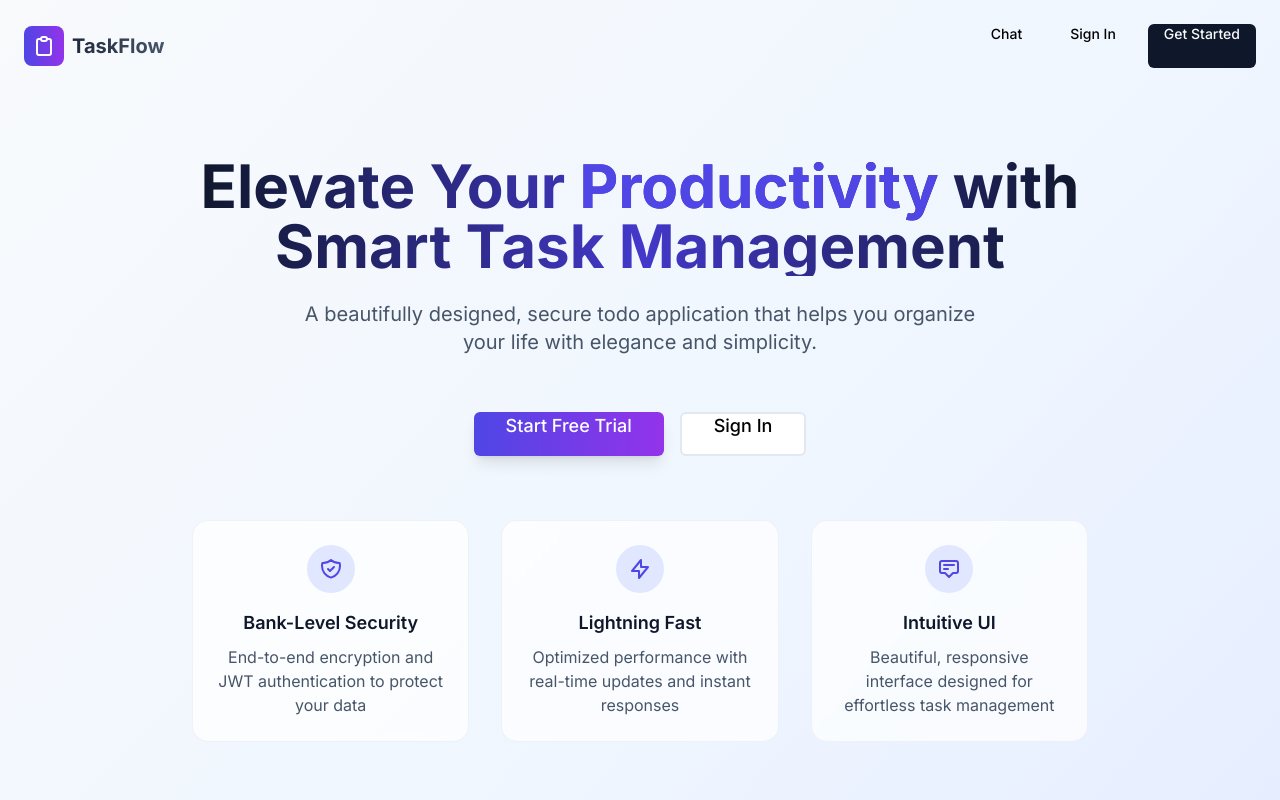
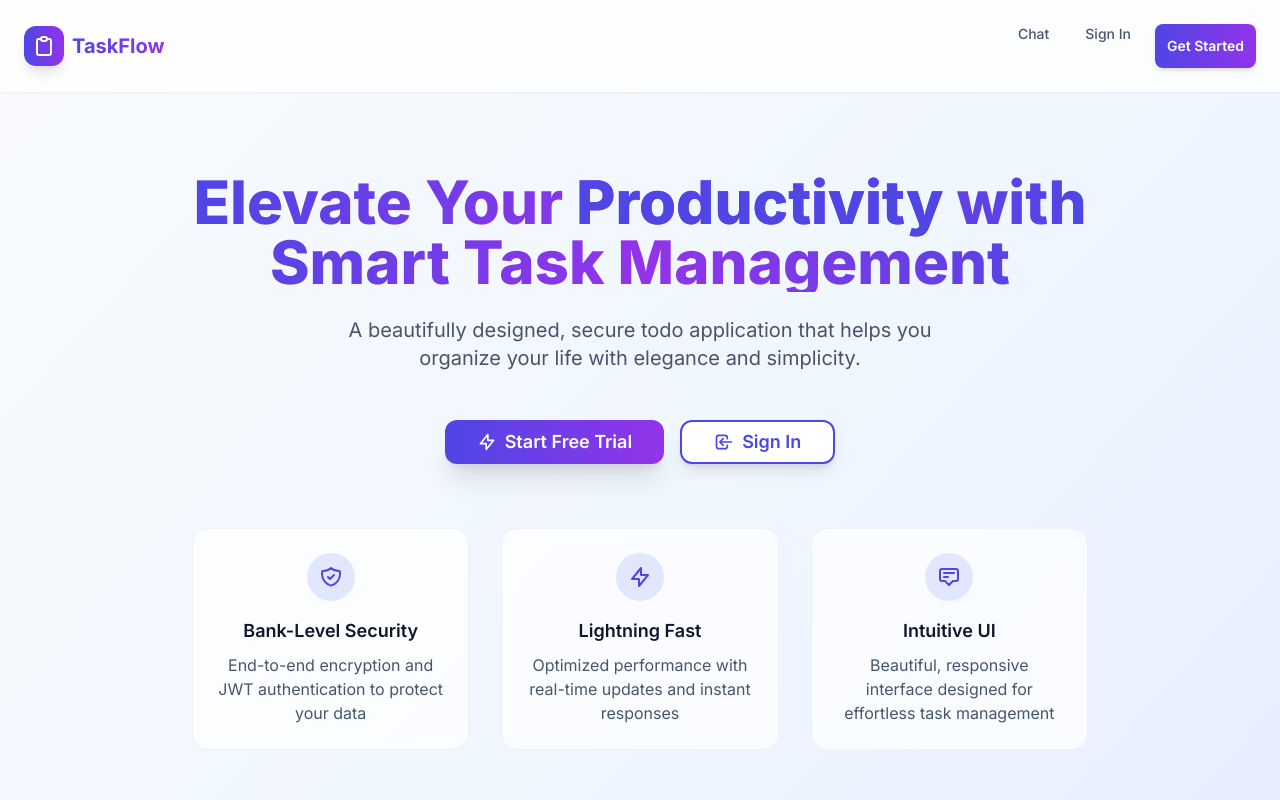
Before and after one commit to romaisakhurram/Hackathon-2, a Next.js app in the folder Phase-V/frontend/: page / in a window 1280 px wide. Shown: the top 800 px of the page. Built offline with nearby package versions, Linux system fonts and the light colour scheme; no server answers.

Commit message:
Improve home page button UI

```diff
--- a/Phase-V/frontend/app/page.tsx
+++ b/Phase-V/frontend/app/page.tsx
@@ -43,46 +43,74 @@ export default function HomePage() {
   }, [router]);
 
   return (
-    <div className="min-h-screen bg-gradient-to-br from-slate-50 via-blue-50 to-indigo-100">
-      {/* Navigation */}
-      <nav className="flex items-center justify-between p-6">
+    <div className="min-h-screen bg-gradient-to-br from-slate-50 via-blue-50 to-indigo-100 overflow-x-hidden">
+      {/* Navigation - Responsive */}
+      <nav className="flex items-center justify-between p-4 sm:p-6 bg-white/80 backdrop-blur-md shadow-sm sticky top-0 z-50">
         <div className="flex items-center space-x-2">
-          <div className="w-10 h-10 rounded-lg bg-gradient-to-r from-indigo-600 to-purple-600 flex items-center justify-center">
-            <svg xmlns="http://www.w3.org/2000/svg" className="h-6 w-6 text-white" fill="none" viewBox="0 0 24 24" stroke="currentColor">
+          <div className="w-8 h-8 sm:w-10 sm:h-10 rounded-xl bg-gradient-to-r from-indigo-600 to-purple-600 flex items-center justify-center shadow-lg">
+            <svg xmlns="http://www.w3.org/2000/svg" className="h-5 w-5 sm:h-6 sm:w-6 text-white" fill="none" viewBox="0 0 24 24" stroke="currentColor">
               <path strokeLinecap="round" strokeLinejoin="round" strokeWidth={2} d="M9 5H7a2 2 0 00-2 2v12a2 2 0 002 2h10a2 2 0 002-2V7a2 2 0 00-2-2h-2M9 5a2 2 0 002 2h2a2 2 0 002-2M9 5a2 2 0 012-2h2a2 2 0 012 2" />
             </svg>
           </div>
-          <span className="text-xl font-bold bg-gradient-to-r from-slate-800 to-slate-600 bg-clip-text text-transparent">TaskFlow</span>
+          <span className="text-lg sm:text-xl font-bold bg-gradient-to-r from-indigo-600 to-purple-600 bg-clip-text text-transparent">TaskFlow</span>
         </div>
-        <div className="flex items-center space-x-4">
-          <Button variant="ghost" asChild>
+        <div className="flex items-center space-x-2 sm:space-x-3">
+          <Button variant="ghost" size="sm" asChild className="hidden sm:flex text-slate-600 hover:text-indigo-600">
             <Link href="/chat">Chat</Link>
           </Button>
-          <Button variant="ghost" asChild>
+          <Button variant="ghost" size="sm" asChild className="text-slate-600 hover:text-indigo-600 font-medium">
             <Link href="/signin">Sign In</Link>
           </Button>
-          <Button asChild>
-            <Link href="/signup">Get Started</Link>
+          <Button
+            size="sm"
+            asChild
+            className="bg-gradient-to-r from-indigo-600 to-purple-600 hover:from-indigo-700 hover:to-purple-700 text-white font-semibold shadow-md hover:shadow-lg hover:scale-105 transition-all duration-200 rounded-lg"
+          >
+            <Link href="/signup" className="flex items-center">
+              <svg xmlns="http://www.w3.org/2000/svg" className="h-4 w-4 sm:hidden" fill="none" viewBox="0 0 24 24" stroke="currentColor">
+                <path strokeLinecap="round" strokeLinejoin="round" strokeWidth={2} d="M13 10V3L4 14h7v7l9-11h-7z" />
+              </svg>
+              <span className="hidden sm:inline">Get Started</span>
+            </Link>
           </Button>
         </div>
       </nav>
 
       {/* Hero Section */}
-      <div className="container mx-auto px-4 py-16">
+      <div className="container mx-auto px-4 sm:px-6 py-12 sm:py-16 lg:py-20">
         <div className="max-w-4xl mx-auto text-center">
-          <h1 className="text-4xl md:text-6xl font-bold bg-gradient-to-r from-slate-900 via-indigo-700 to-slate-900 bg-clip-text text-transparent mb-6 leading-tight">
+          <h1 className="text-3xl sm:text-4xl md:text-5xl lg:text-6xl font-extrabold bg-gradient-to-r from-indigo-600 via-purple-600 to-indigo-600 bg-clip-text text-transparent mb-4 sm:mb-6 leading-tight animate-gradient">
             Elevate Your <span className="text-indigo-600">Productivity</span> with Smart Task Management
           </h1>
-          <p className="text-xl text-slate-600 mb-14 max-w-2xl mx-auto">
+          <p className="text-base sm:text-lg md:text-xl text-slate-600 mb-8 sm:mb-12 max-w-2xl mx-auto px-4 leading-relaxed">
             A beautifully designed, secure todo application that helps you organize your life with elegance and simplicity.
           </p>
 
-          <div className="flex flex-col sm:flex-row gap-4 justify-center mb-16">
-            <Button size="lg" className="px-8 py-4 text-lg bg-gradient-to-r from-indigo-600 to-purple-600 hover:from-indigo-700 hover:to-purple-700 text-white shadow-lg" asChild>
-              <Link href="/signup">Start Free Trial</Link>
+          <div className="flex flex-col sm:flex-row gap-3 sm:gap-4 justify-center mb-12 sm:mb-16 px-4">
+            <Button
+              size="lg"
+              className="w-full sm:w-auto px-8 py-4 text-base sm:text-lg font-semibold bg-gradient-to-r from-indigo-600 to-purple-600 hover:from-indigo-700 hover:to-purple-700 text-white shadow-xl hover:shadow-2xl hover:scale-105 transition-all duration-200 rounded-xl"
+              asChild
+            >
+              <Link href="/signup" className="flex items-center justify-center">
+                <svg xmlns="http://www.w3.org/2000/svg" className="h-5 w-5 mr-2" fill="none" viewBox="0 0 24 24" stroke="currentColor">
+                  <path strokeLinecap="round" strokeLinejoin="round" strokeWidth={2} d="M13 10V3L4 14h7v7l9-11h-7z" />
+                </svg>
+                Start Free Trial
+              </Link>
             </Button>
-            <Button size="lg" variant="outline" className="px-8 py-4 text-lg border-2" asChild>
-              <Link href="/signin">Sign In</Link>
+            <Button
+              size="lg"
+              variant="outline"
+              className="w-full sm:w-auto px-8 py-4 text-base sm:text-lg font-semibold border-2 border-indigo-600 text-indigo-600 hover:bg-indigo-600 hover:text-white shadow-lg hover:shadow-xl hover:scale-105 transition-all duration-200 rounded-xl"
+              asChild
+            >
+              <Link href="/signin" className="flex items-center justify-center">
+                <svg xmlns="http://www.w3.org/2000/svg" className="h-5 w-5 mr-2" fill="none" viewBox="0 0 24 24" stroke="currentColor">
+                  <path strokeLinecap="round" strokeLinejoin="round" strokeWidth={2} d="M11 16l-4-4m0 0l4-4m-4 4h14m-5 4v1a3 3 0 01-3 3H6a3 3 0 01-3-3V7a3 3 0 013-3h7a3 3 0 013 3v1" />
+                </svg>
+                Sign In
+              </Link>
             </Button>
           </div>
 
```
